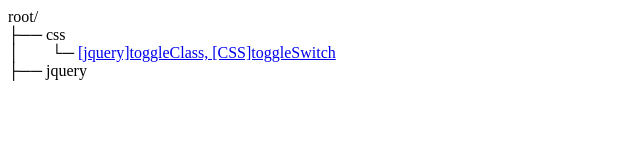
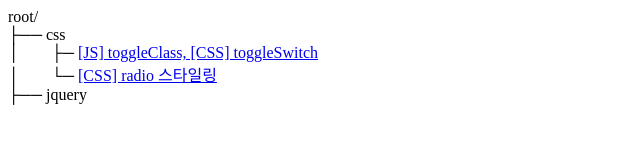
Before and after one commit to jason-jang-kr/ideal-eureka, a plain HTML site: page index.html in a window 1280 px wide. Shown: the whole page, without its empty margins (0-640 px from the left). Drawn offline with Linux system fonts and the light colour scheme.

Commit message:
Add files via upload

```diff
--- a/index.html
+++ b/index.html
@@ -8,7 +8,8 @@
 <body>
 root/<br>
 ├── css<br>
-│&nbsp;&nbsp;&nbsp;&nbsp;&nbsp;&nbsp;&nbsp;&nbsp;└─ <a href="css/toggleSwitch.html">[jquery]toggleClass, [CSS]toggleSwitch</a><br>
+│&nbsp;&nbsp;&nbsp;&nbsp;&nbsp;&nbsp;&nbsp;&nbsp;├─ <a href="css/toggleSwitch.html">[JS] toggleClass, [CSS] toggleSwitch</a><br>
+│&nbsp;&nbsp;&nbsp;&nbsp;&nbsp;&nbsp;&nbsp;&nbsp;└─ <a href="css/inputRadio.html">[CSS] radio 스타일링</a><br>
 ├── jquery<br>
 
 </body>
```
